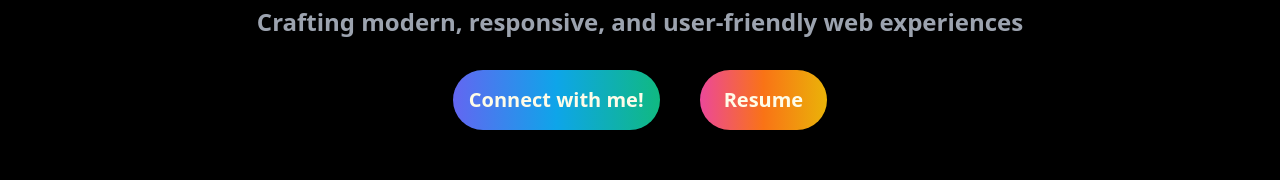
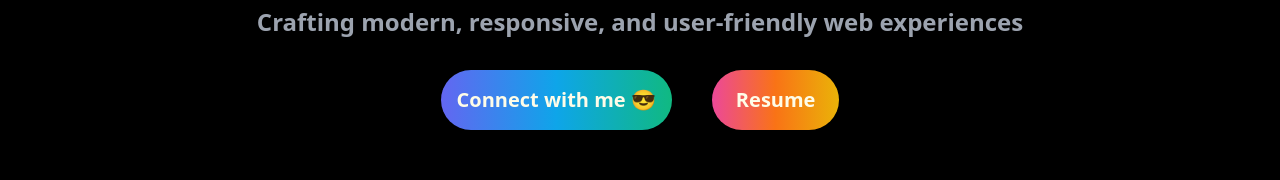
Before and after one commit to AnaCascante/Myportafolio, a React (Vite) app: page / in a window 1280 px wide. Shown: the part 418-598 px from the top of the page. Built offline with nearby package versions, Linux system fonts and the light colour scheme.

Commit message:
funnier than ! :)

```diff
--- a/src/components/Hero.tsx
+++ b/src/components/Hero.tsx
@@ -25,7 +25,7 @@ const Hero = () => {
           rel="noreferrer"
           className="inline-flex transform items-center justify-center rounded-full bg-gradient-to-r from-indigo-500 via-sky-500 to-emerald-500 p-4 text-xl font-bold text-yellow-50 transition-transform duration-300 hover:scale-150"
         >
-          Connect with me!
+          Connect with me 😎
         </a>
 
         <a
```
